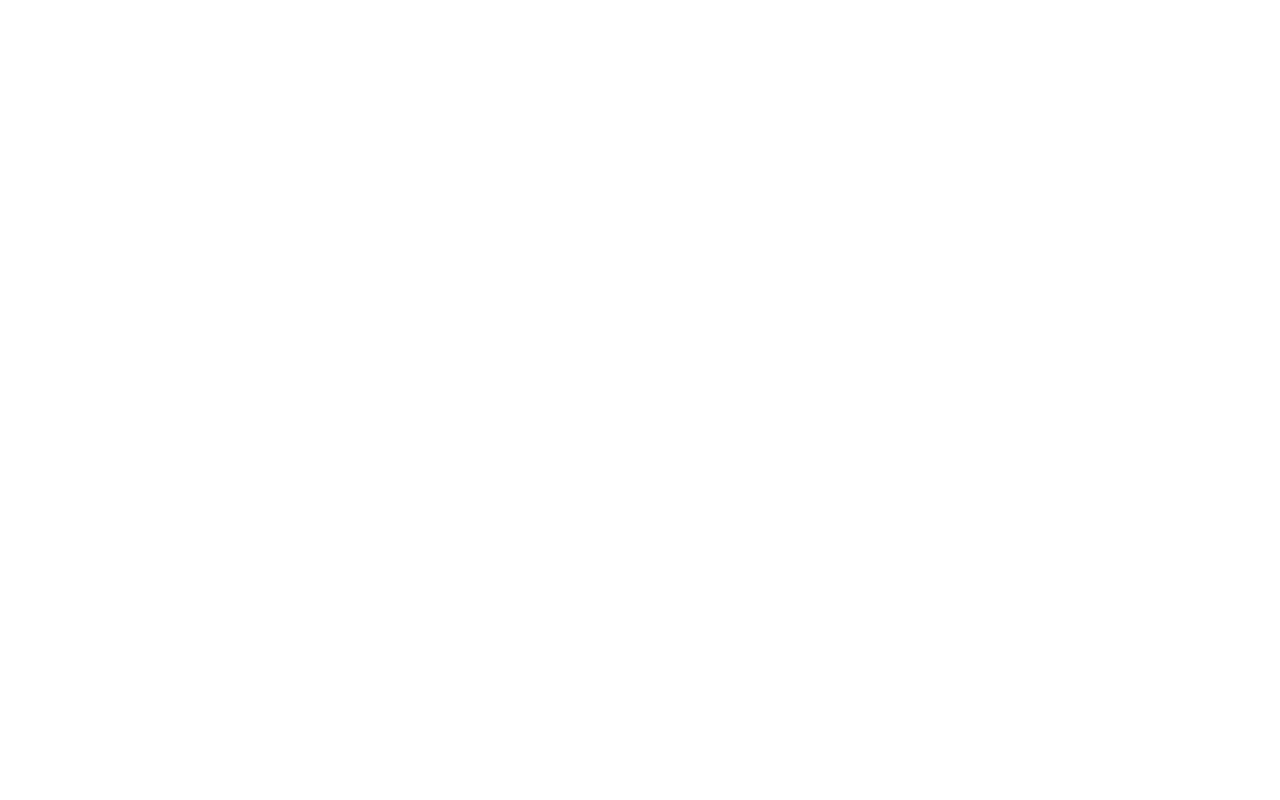
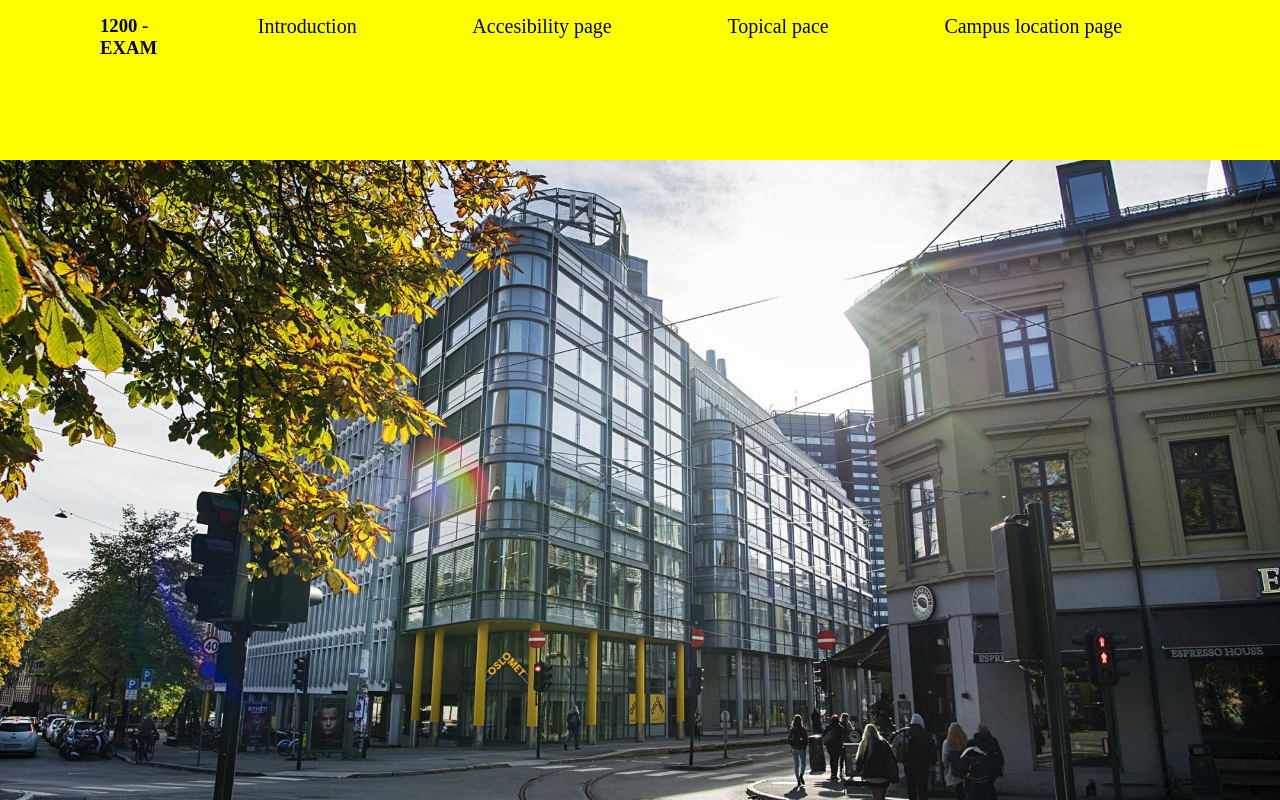
Before and after one commit to hennyrush/1200-Exam, a plain HTML site: page index.html in a window 1280 px wide. Drawn offline with Linux system fonts and the light colour scheme; files that its build step writes are made by us from their sources.

Commit message:
la til nav, bilde, og css for utseende

```diff
--- a/index.html
+++ b/index.html
@@ -4,5 +4,26 @@
     <meta charset="UTF-8" />
     <meta name="viewport" content="width=device-width, initial-scale=1.0" />
     <title>EXAM</title>
-    <link rel="stylesheet" href="css/main.css">
+    <link rel="stylesheet" href="main.css">
   </head>
+  <body>
+
+
+    <nav>
+        <div class="logo">
+                <h3>1200 - EXAM</h3>
+            </a>
+        </div>
+        <ul class="nav-menu">
+            <li> <a href="index.html">Introduction</a> </li>
+            <li> <a href="accesibility.html">Accesibility page</a> </li>
+            <li> <a href="topical.html">Topical pace</a> </li>
+            <li> <a href="campus_location.html">Campus location page</a></li>
+        </ul>
+    </nav>
+
+    <img src="images/index_image.jpg" alt="Oslomet" id="index_image" />
+
+
+</body>
+</html>
--- a/main.css
+++ b/main.css
@@ -0,0 +1,55 @@
+* {
+    padding: 0;
+    margin: 0;
+    box-sizing: border-box;
+}
+
+nav { /* Navigation box */
+    display: flex;
+    padding: 80px 100px;
+    justify-content: space-around;
+    align-items: center;
+    background-color: #Ffff00;
+    height: 130px;
+}
+.logo a {
+    text-decoration: none;
+    color: #000000;
+    height: 130px;
+
+}
+
+.logo {
+
+    display: flex;
+    justify-content: space-around;
+    margin-right: 0%;
+    height: 130px;
+}
+.nav-menu { /* Navigation menu items */
+    display: flex;
+    justify-content: space-around;
+    width: 100%;
+    margin-right: 0%;
+    height: 130px;
+}
+.nav-menu a {
+    color: #000000;
+    text-decoration: none;
+    font-size: 20px;
+}
+.nav-menu a:hover {
+    color: grey;
+}
+.nav-menu li {
+    list-style: none; /* removes bullet points of list*/
+}
+
+#index_image {
+    max-height: 750px;
+    min-height: 170px;
+    -o-object-fit: cover;
+    object-fit: cover;
+    vertical-align: bottom;
+    width: 100%;
+}
```
